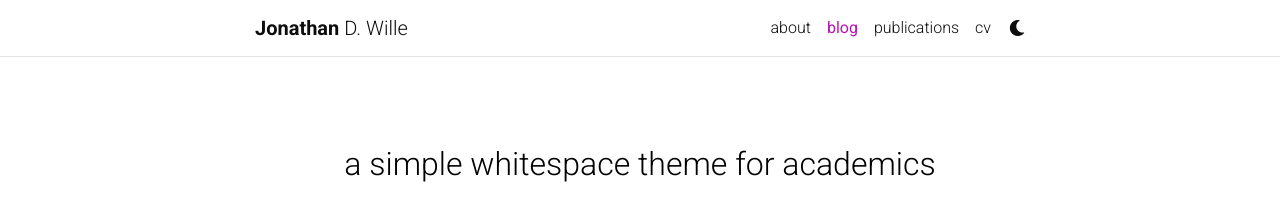
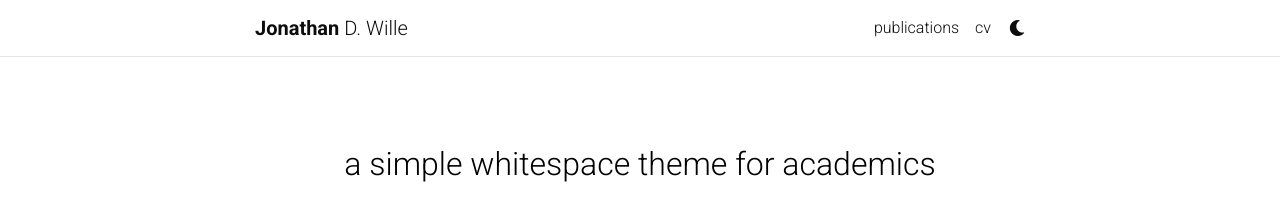
Before and after one commit to jonathanwille/jonathanwille.github.io, a Jekyll site: the page built from blog/index.html, in a window 1280 px wide. Shown: the top 211 px of the page. Built offline with Jekyll 4.4.1, drawn with Linux system fonts in a browser that asks for light colours; the list of posts is cut into pages by our own code; comment, search, counter and statistics services are not loaded; a style sheet for code colours, icons or effects is not loaded.

Commit message:
remove blog

```diff
--- a/_config.yml
+++ b/_config.yml
@@ -123,7 +123,7 @@
 # -----------------------------------------------------------------------------
 
 blog_name:  # blog_name will be displayed in your blog page
-blog_nav_title: blog # your blog must have a title for it to be displayed in the nav bar
+blog_nav_title:  # your blog must have a title for it to be displayed in the nav bar
 blog_description: a simple whitespace theme for academics
 permalink: /blog/:year/:title/
 
```
Also changed, not shown: _pages/about.md (+1 -1 lines).
